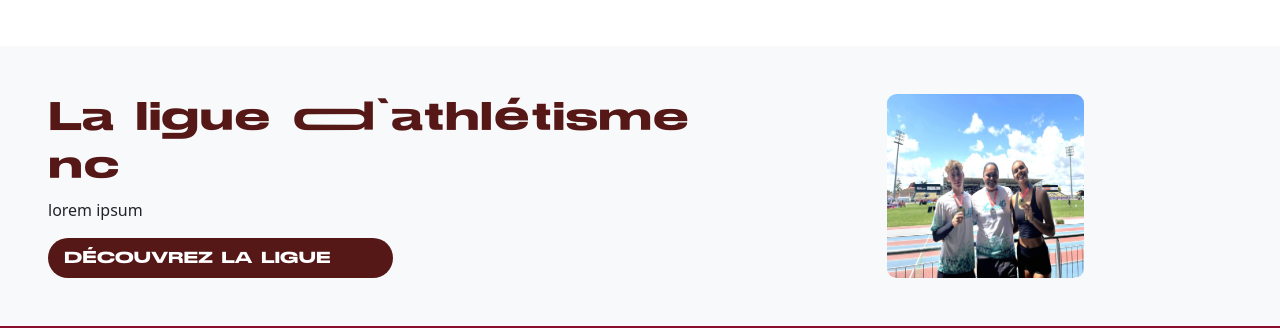
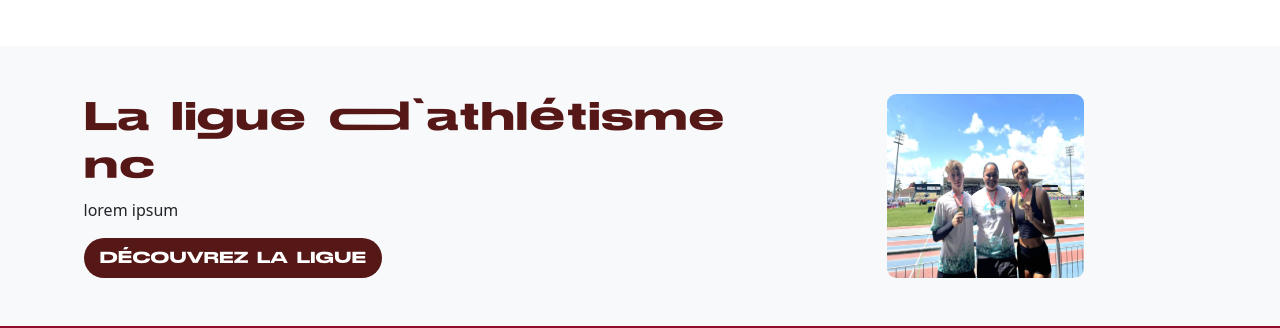
Before and after one commit to CyrilRousteau/athletisme-nc-frontend-repo, an Angular app: page / in a window 1280 px wide. Shown: the part 906-1234 px from the top of the page. Built offline with nearby package versions, Linux system fonts and the light colour scheme.

Commit message:
accueil fini

```diff
--- a/src/app/home/home.component.css
+++ b/src/app/home/home.component.css
@@ -22,7 +22,7 @@
     color: #fff;
     text-decoration: none;
     padding: 0.5rem 1rem;
-    width: 50%;
+    width: fit-content;
     transition: background-color 0.5s ease, border-radius 0.5s ease;
 }
 .licence-acc:hover {
@@ -53,3 +53,6 @@
 .titre-acc{
     color: #561717;
 }
+.div-left{
+    padding-left: 3%;
+}
--- a/src/app/home/home.component.html
+++ b/src/app/home/home.component.html
@@ -27,7 +27,7 @@
 
 <!-- début ligue athlé -->
 <div class="d-flex p-5 bg-light">
-    <div class="d-flex flex-column col-7 justify-content-center pl-5">
+    <div class="d-flex flex-column col-7 justify-content-center div-left">
         <h1 class="font titre-acc">La ligue dd’athlétisme nc</h1>
         <p>lorem ipsum</p>
         <a href="" class="licence-acc font">DÉCOUVREZ LA LIGUE</a>
@@ -37,6 +37,3 @@
     </div>
 </div>
 <!-- fin ligue athlé -->
-
-
-<!-- AJOUTER TEXTE LIGUE ATHLETISME + DECALER LES TEXTES + REDUIRE TAILLE BOUTONS -->
```
